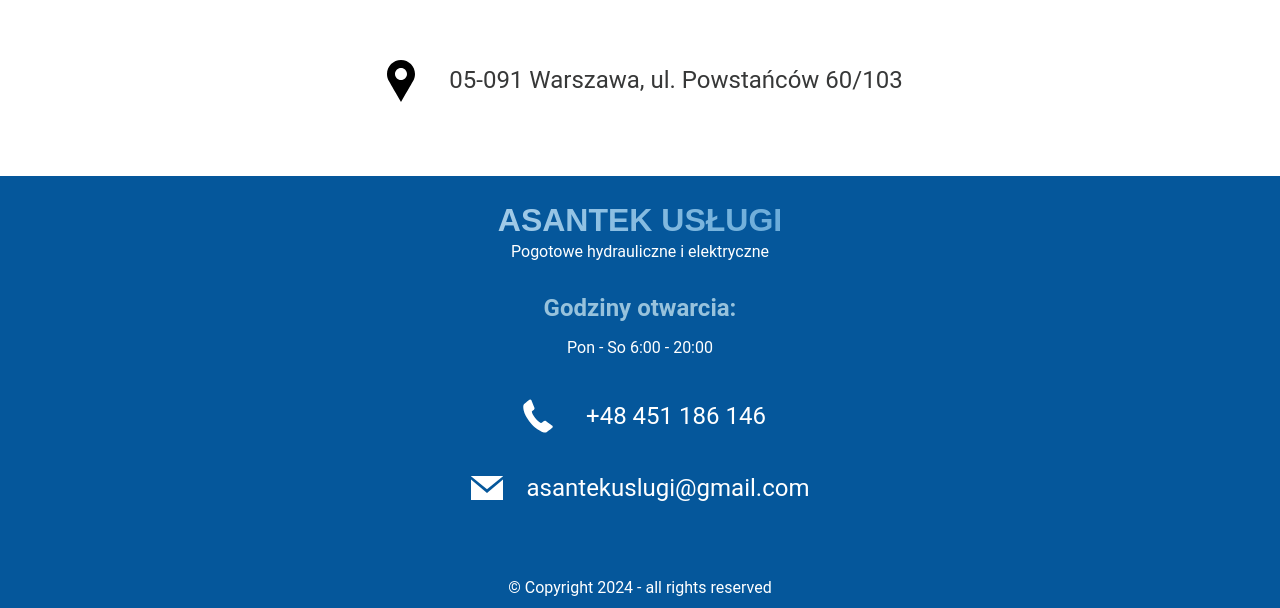
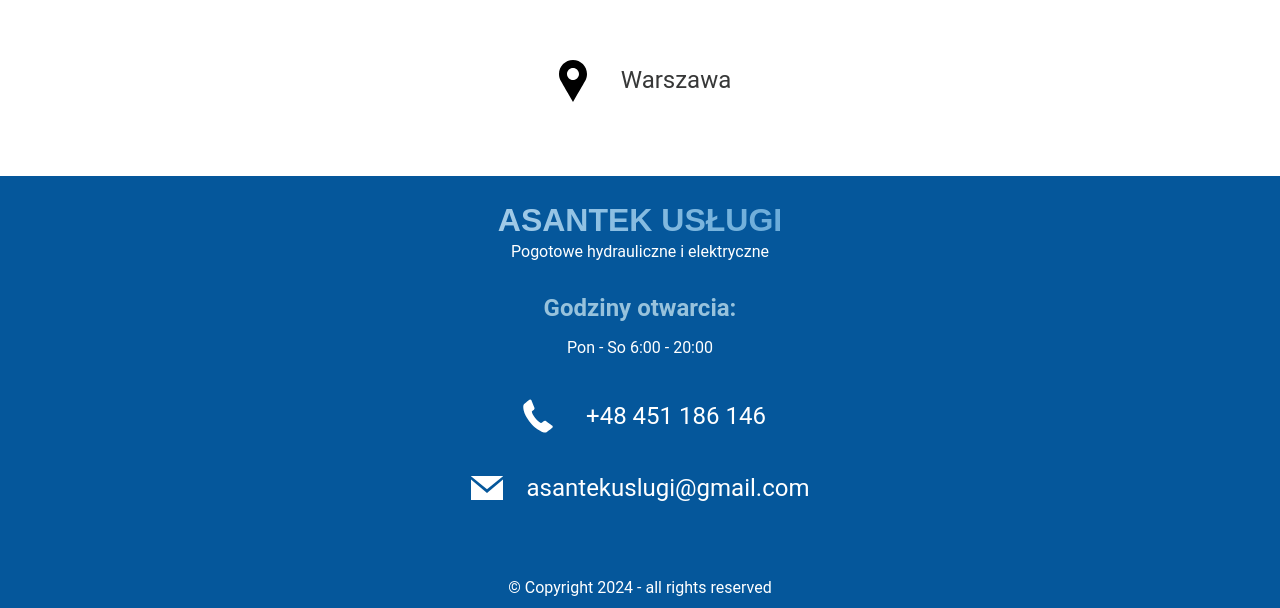
Before and after one commit to Artchi97/Asantek-services, a React (Vite) app: page / in a window 1280 px wide. Shown: the part 4364-4972 px from the top of the page. Built offline with nearby package versions, Linux system fonts and the light colour scheme; grey boxes are pictures that could not be loaded.

Commit message:
content improvement

```diff
--- a/src/components/Contact.jsx
+++ b/src/components/Contact.jsx
@@ -35,7 +35,7 @@ export default function Contact({ id }) {
       <div className="contact-details">
         <div className="telmail-contact-container">
           <img src={location} alt="location icon" />
-          <p>05-091 Warszawa, ul. Powstańców 60/103</p>
+          <p>Warszawa</p>
         </div>
       </div>
     </div>
```
